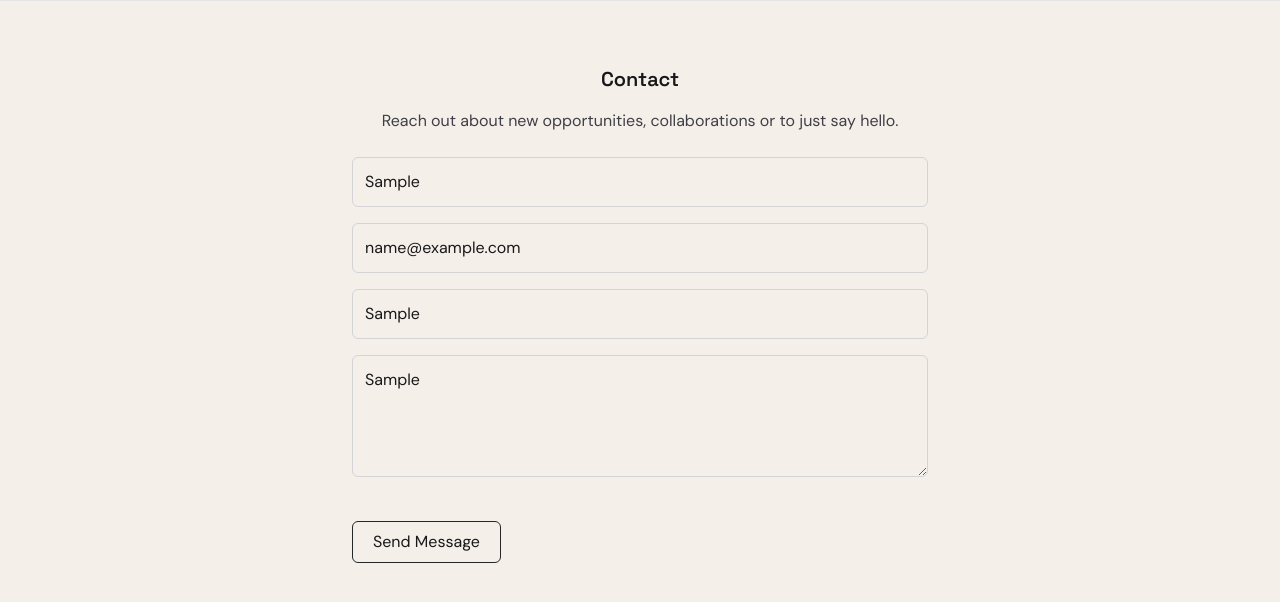
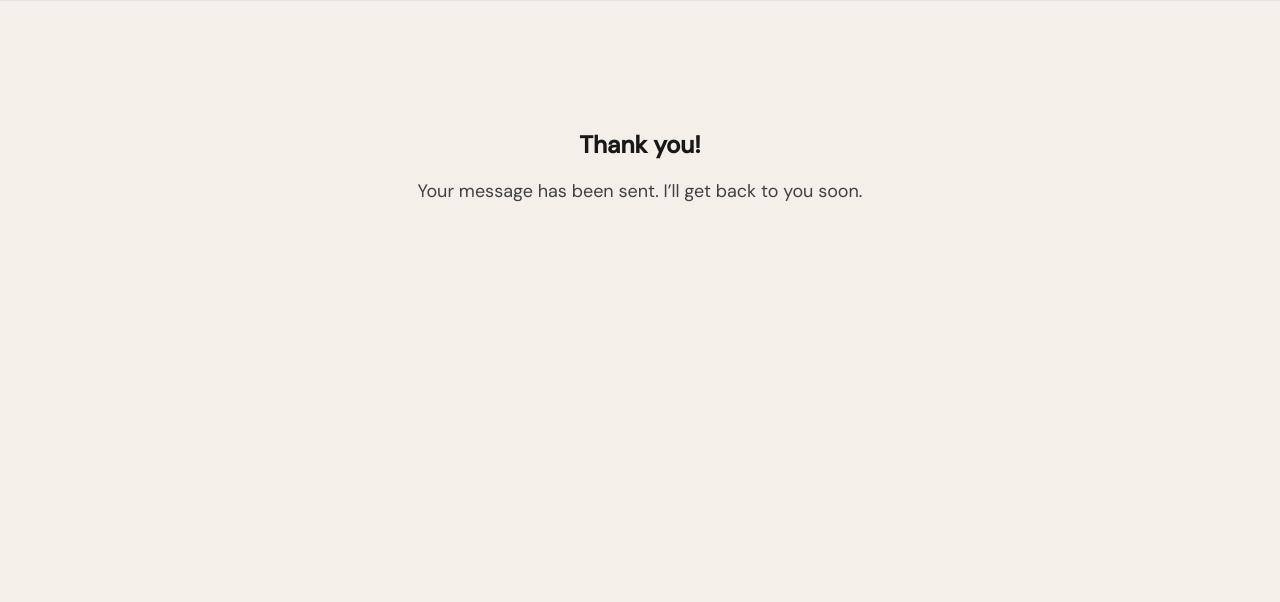
Before and after one commit to jeissler/jeissler.com, a Vue app: page /contact in a window 1280 px wide. Both pictures are taken after typing "Sample", "name@example.com", "Sample", "Sample" into the empty fields and a click on the button "Send Message". Shown: the part 800-1402 px from the top of the page. Built offline with nearby package versions, Linux system fonts and the light colour scheme.

Commit message:
Remove CNAME file and update About and Contact components for improved messaging and form handling

```diff
--- a/src/components/About.vue
+++ b/src/components/About.vue
@@ -5,8 +5,8 @@
 			<p class="text-base text-zinc-700 leading-relaxed mb-8">
 				Senior Frontend Engineer with 10+ years experience designing performant,
 				user-centered applications and product ecosystems. My work spans AI
-				tooling, Vue SSR platforms, and developer-first UI systems. Currently
-				transitioning into leadership-focused roles while continuing to champion
+				tooling, SSR platforms, and user-first UI/UX systems. Currently
+				transitioning into architecture-focused roles while continuing to champion
 				fast feedback loops and resilient design.
 			</p>
 
--- a/src/components/Contact.vue
+++ b/src/components/Contact.vue
@@ -4,18 +4,26 @@
 		class="bg-[#f4efe8] px-6 py-16 border-t border-zinc-200 min-h-screen"
 	>
 		<div class="max-w-xl mx-auto text-center">
+			<template v-if="!submitted">
 				<h3 class="text-xl font-semibold mb-4">Contact</h3>
 				<p class="mb-6 text-zinc-700">
-				Reach out about new opportunities, collaborations or to just say hello.
+					Reach out about new opportunities, collaborations or to just say
+					hello.
 				</p>
 				<form
 					class="flex flex-col gap-4 text-left"
+					name="contact"
 					data-netlify="true"
 					data-netlify-honeypot="bot"
 					data-netlify-recaptcha="true"
 					@submit.prevent="submitForm"
 				>
-				<input type="hidden" name="form-name" value="contact" />
+					<p class="hidden">
+						<label>
+							<input name="bot" />
+						</label>
+						<input type="hidden" name="form-name" value="subscribe" />
+					</p>
 					<input
 						type="text"
 						name="name"
@@ -44,7 +52,12 @@
 						class="border border-zinc-300 p-3 rounded-md w-full"
 					></textarea>
 
-				<div class="mt-3 flex justify-center" data-netlify-recaptcha="true" />
+					<div class="mt-3 flex flex-col items-center justify-center">
+						<span v-if="error" class="text-red-600 text-lg mb-2">
+							*{{ error }}
+						</span>
+						<div v-else data-netlify-recaptcha="true"></div>
+					</div>
 
 					<button
 						type="submit"
@@ -53,6 +66,15 @@
 						Send Message
 					</button>
 				</form>
+			</template>
+			<template v-else>
+				<div class="py-16 flex flex-col items-center justify-center">
+					<h4 class="text-2xl font-semibold mb-4">Thank you!</h4>
+					<p class="text-lg text-zinc-700">
+						Your message has been sent. I’ll get back to you soon.
+					</p>
+				</div>
+			</template>
 		</div>
 	</section>
 </template>
```
Also changed, not shown: 1 other file (tests, documents, lock files or other folders). Lines whose indentation alone changed are shown as unchanged.
